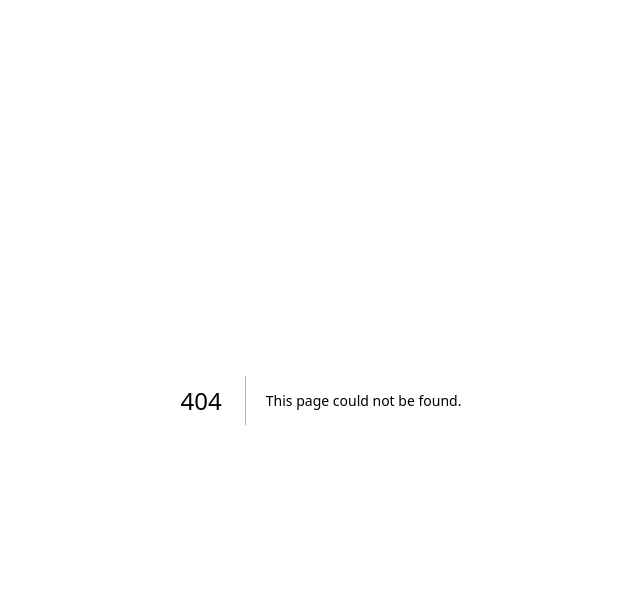
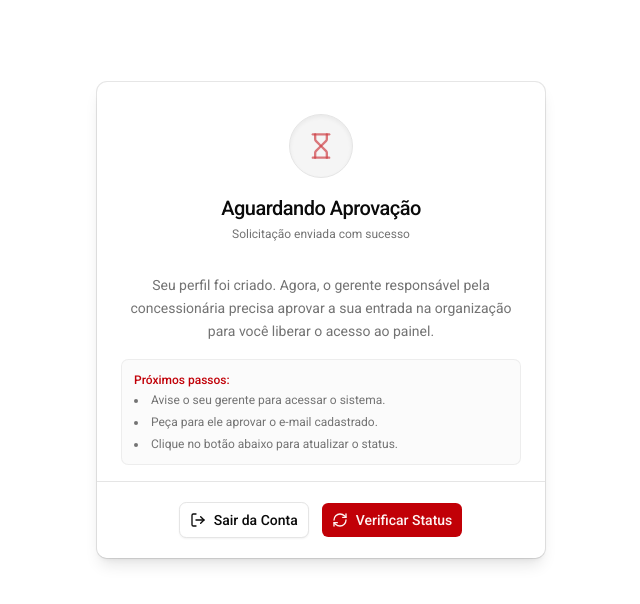
Before and after one commit to Balica-s-System/radar-da-entrega, a Next.js app: page /onboarding/member/awaiting-approval in a window 1280 px wide. Before the commit this address had no page. Shown: the top 604 px of the page, without its empty margins (319-959 px from the left). Built offline with nearby package versions, Linux system fonts and the light colour scheme.

Commit message:
feat(waiting-approval): add waiting approval page and form with status check and logout functionality

```diff
--- a/src/app/onboarding/member/_components/member-form.tsx
+++ b/src/app/onboarding/member/_components/member-form.tsx
@@ -11,7 +11,6 @@ import {
 import { Field, FieldLabel } from "@/components/ui/field";
 import { Input } from "@/components/ui/input";
 import { Label } from "@/components/ui/label";
-import { Switch } from "@/components/ui/switch";
 
 export default function MemberForm() {
   const handleSubmit = (e: React.FormEvent) => {
--- a/src/app/onboarding/member/waiting/page.tsx
+++ b/src/app/onboarding/member/awaiting-approval/_components/waiting-approval-form.tsx
@@ -9,7 +9,7 @@ import {
   CardHeader,
 } from "@/components/ui/card";
 
-export default function WaitingPage() {
+export default function WaitingApprovalPage() {
   const handleCheckStatus = () => {
     console.log("Verificando se o gerente já aprovou...");
     // Aqui você pode recarregar a sessão ou revalidar os dados do banco
--- /dev/null
+++ b/src/app/onboarding/member/awaiting-approval/page.tsx
@@ -0,0 +1,15 @@
+import type { Metadata } from "next";
+import WaitingApprovalPage from "./_components/waiting-approval-form";
+
+export const metadata: Metadata = {
+  title: "Aguardando Aprovação | Radar da Entrega",
+  description:
+    "Seu perfil de membro está criado e aguardando a aprovação do gerente da concessionária.",
+  robots: {
+    index: false,
+  },
+};
+
+export default function Page() {
+  return <WaitingApprovalPage />;
+}
```
